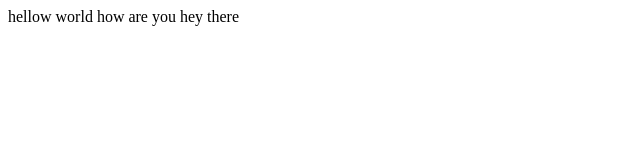
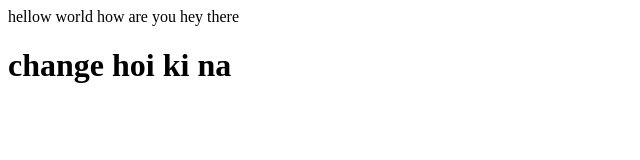
Before and after one commit to alamgiraub28/my-first-website, a plain HTML site: page index.html in a window 1280 px wide. Shown: the whole page, without its empty margins (0-640 px from the left). Drawn offline with Linux system fonts and the light colour scheme.

Commit message:
adding more

```diff
--- a/index.html
+++ b/index.html
@@ -8,5 +8,6 @@
 <body>
     hellow world
     how are you hey there
+    <h1>change hoi ki na</h1>
 </body>
 </html>
```
